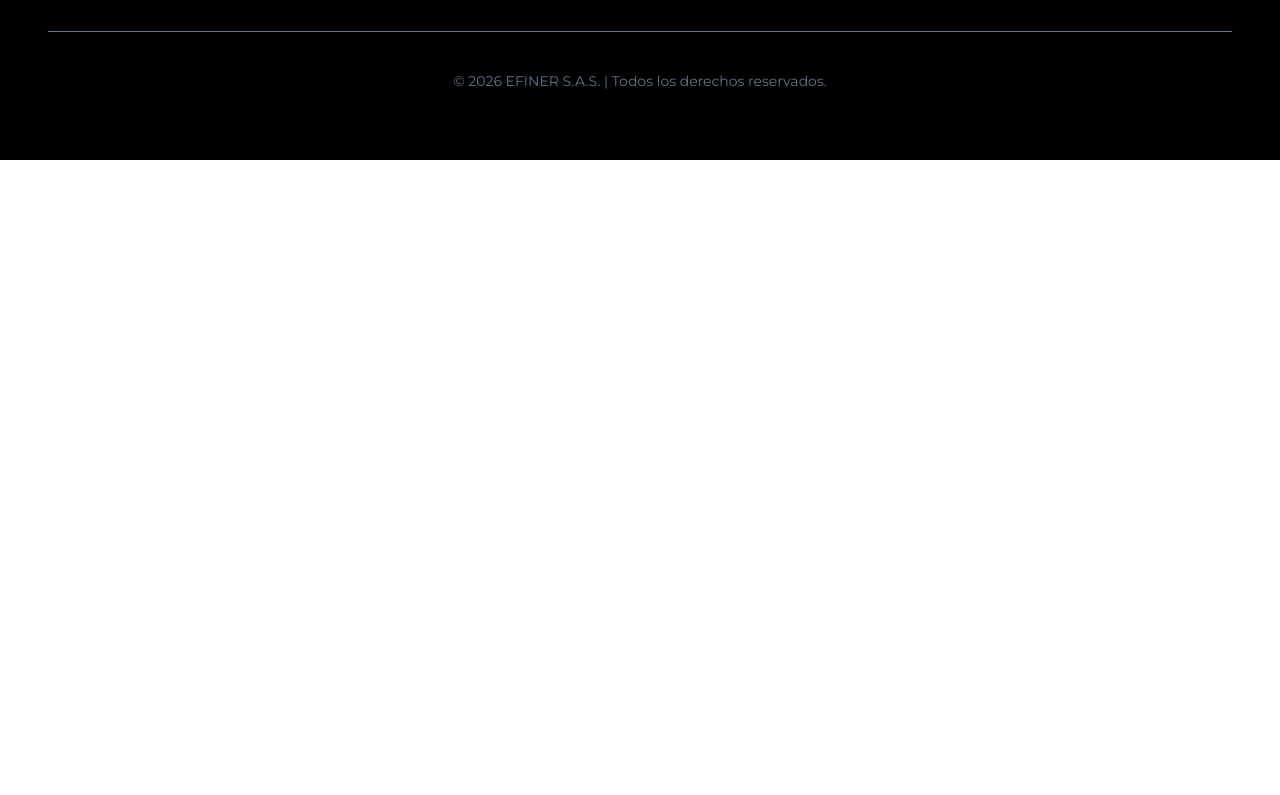
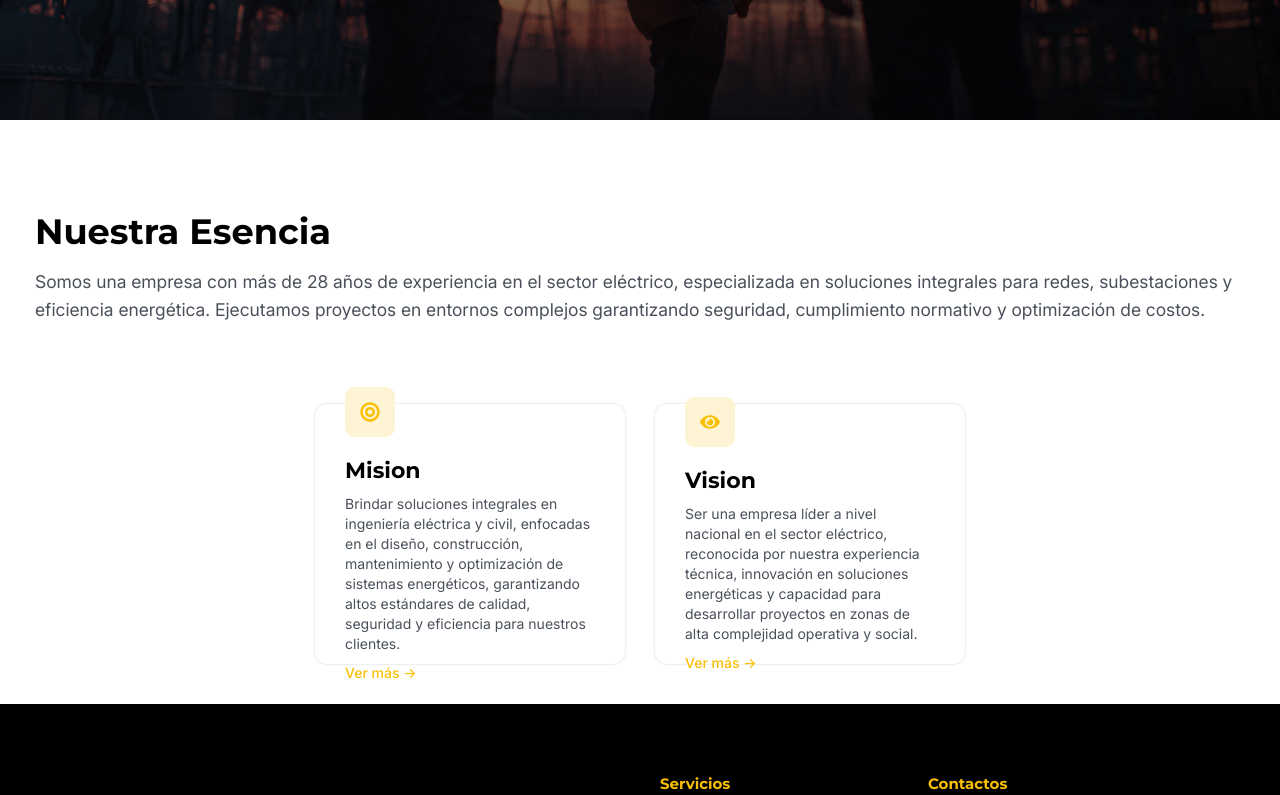
Before and after one commit to juan124perdomo/efinersas, a React (Vite) app: page /nosotros in a window 1280 px wide. Shown: the part 640-1435 px from the top of the page. Before the commit the page ends 800 px from the top, so only its background shows below. Built offline with nearby package versions, Linux system fonts and the light colour scheme.

Commit message:
se modificaron varias cosas pero falta por corregir algunas cosas

```diff
--- a/src/App.css
+++ b/src/App.css
@@ -123,6 +123,7 @@
     justify-content: center;
     align-items: center;
     flex-direction: column;
+    background-color: #fdfdfa;
 
 }
 .serviciosTitle{
--- a/src/components/Cards/Cards.css
+++ b/src/components/Cards/Cards.css
@@ -1,38 +1,3 @@
-@font-face {
-    font-family: 'Montserrat';
-    src: url('../../assets/Font/Montserrat/Montserrat-VariableFont_wght.ttf') format('truetype');
-    font-weight: 100 900; /* Acepta todos los pesos si es variable */
-    font-style: normal;
-    font-display: swap;
-  }
-
-  /* --- INTER --- */
-  @font-face {
-    font-family: 'Inter';
-    src: url('../../assets/Font/Inter/Inter-VariableFont_opsz\,wght.ttf') format('truetype');
-    font-weight: 100 900;
-    font-style: normal;
-    font-display: swap;
-  }
-:root{
-    /* Color*/
-    --primary: #f9c006;
-    --black-text:#000000;
-    --secundary:#ffffff;
-    --text-gray:#4a505a;
-    --liner-gray:#363636d4;
-    --liner-gray-hover:#585858d4 ;
-
-    /*background*/
-    --bg-light: #ffffff;
-    --bg-dark: #000000;
-
-    /*Font text*/
-    --font-text: "Inter";
-    --font-title:"Montserrat";
-}
-
-
 .cardService{
     max-width: 310px;
     min-width: 270px;
@@ -41,12 +6,13 @@
     justify-content: center;
     align-items: start;
     flex-direction: column;
-    box-shadow: 0 0 3px 0.1px #0000003a;
+    box-shadow: 0 0 2px 0.2px rgba(0, 0, 0, 0.16);
     padding: 30px;
     border-radius: 12px;
     box-sizing: border-box;
     transition: all 0.3s cubic-bezier(0.4, 0, 0.2, 1);
     position: relative;
+    background-color: var(--bg-light);
 }
 
 .cardService:hover{
@@ -64,7 +30,6 @@
     margin: 10px 0;
     font-size: 20px;
     color:var(--primary);
-
     transition: all 0.3s ease;
 }
 .cardService:hover .containerIcon {
--- a/src/components/Cards/Cards.jsx
+++ b/src/components/Cards/Cards.jsx
@@ -22,6 +22,22 @@ export const CardService = ({icon,title,text,to})=>{
     )
 }
 
+export const CardIdentity= ({icon,title,text})=>{
+    return(
+        <div className="cardService">
+            <div className="containerIcon">
+            {icon}
+            </div>
+            <div className="serviceContent">
+                <h3 className="serviceTitle">{title}</h3>
+                <p className="serviceText">
+                {text}
+                </p>
+            </div>
+
+        </div>
+    )
+}
 CardService.propTypes = {
     icon: PropTypes.element.isRequired,
     title:PropTypes.string.isRequired,
--- a/src/pages/Nosotros/Nosotros.css
+++ b/src/pages/Nosotros/Nosotros.css
@@ -0,0 +1,41 @@
+
+.IdentityContainer{
+    display: flex;
+    flex-direction: column;
+    align-items: center;
+    justify-content: center;
+    gap: 20px;
+    padding: 40px 20px;
+    box-sizing: border-box;
+}
+.identity {
+    margin: 20px 5px;
+    padding: 30px 10px;
+    text-align: start;
+    text-wrap: pretty;
+    box-sizing: border-box;
+}
+
+.identityTitle {
+    font-size: 2.2rem;
+    color: var(--black-text);
+    margin-bottom: 15px;
+    font-family: var(--font-title);
+}
+.identityText {
+    font-size: 1.1rem;
+    color: var(--text-gray);
+    line-height: 1.6;
+    font-family: var(--font-text);
+}
+.containerCardsIdentity{
+    display: flex;
+    flex-wrap: wrap;
+    justify-content: center;
+    gap: 30px;
+    margin-top: 10px;
+}
+
+@media screen and(min-width: 768px){
+
+}
--- a/src/pages/Nosotros/Nosotros.jsx
+++ b/src/pages/Nosotros/Nosotros.jsx
@@ -1,17 +1,53 @@
-import "../Servicios/Servicios.css"
+import "./Nosotros.css"
 import { SEO } from "../../components/SEO/SEO"
+import { Hero } from "../../components/Hero/Hero"
+import hero3 from "../../assets/Img/hero3.jpeg"
+import {CardService}from "../../components/Cards/Cards"
+import { FaBullseye,FaEye } from "react-icons/fa";
 
 export function Nosotros() {
   return (
-    <main className="page page-nosotros">
+    <>
+
       <SEO
         title="Sobre Nosotros"
         description="Efiner S.A.S. ofrece servicios de calidad en los sectores eléctrico y civil con un gran compromiso social."
       />
-      <h1 className="page-title">Nosotros</h1>
-      <p className="page-lead">
-        Página institucional — enlazada desde el menú.
-      </p>
-    </main>
-  )
+      <Hero
+        hero={hero3}
+                    title="Ingeniería con"
+                    titleHiglight="experiencia."
+                    subTitle="  Más de 28 años de experiencia en el sector eléctrico, brindando soluciones confiables con altos estándares de calidad y seguridad."
+        />
+
+      <section className="IdentityContainer">
+        <div className="identity">
+          <h2 className="identityTitle">Nuestra Esencia</h2>
+          <p className="identityText">
+            Somos una empresa con más de 28 años de experiencia en el sector eléctrico,
+            especializada en soluciones integrales para redes, subestaciones y eficiencia energética.
+            Ejecutamos proyectos en entornos complejos garantizando seguridad, cumplimiento normativo
+            y optimización de costos.
+          </p>
+
+        </div>
+        <div className="containerCardsIdentity">
+            <CardService
+                      icon={<FaBullseye />}
+                      title="Mision"
+                      text="Brindar soluciones integrales en ingeniería eléctrica y civil, enfocadas en el diseño, construcción, mantenimiento y optimización de sistemas energéticos, garantizando altos estándares de calidad, seguridad y eficiencia para nuestros clientes."
+
+                    />
+            <CardService
+                      icon={<FaEye/>}
+                      title="Vision"
+                      text="Ser una empresa líder a nivel nacional en el sector eléctrico, reconocida por nuestra experiencia técnica, innovación en soluciones energéticas y capacidad para desarrollar proyectos en zonas de alta complejidad operativa y social."
+
+                    />
+        </div>
+
+      </section>
+
+                  </>
+                  )
 }
```
Also changed, not shown: src/assets/Img/hero3.jpeg (added).
